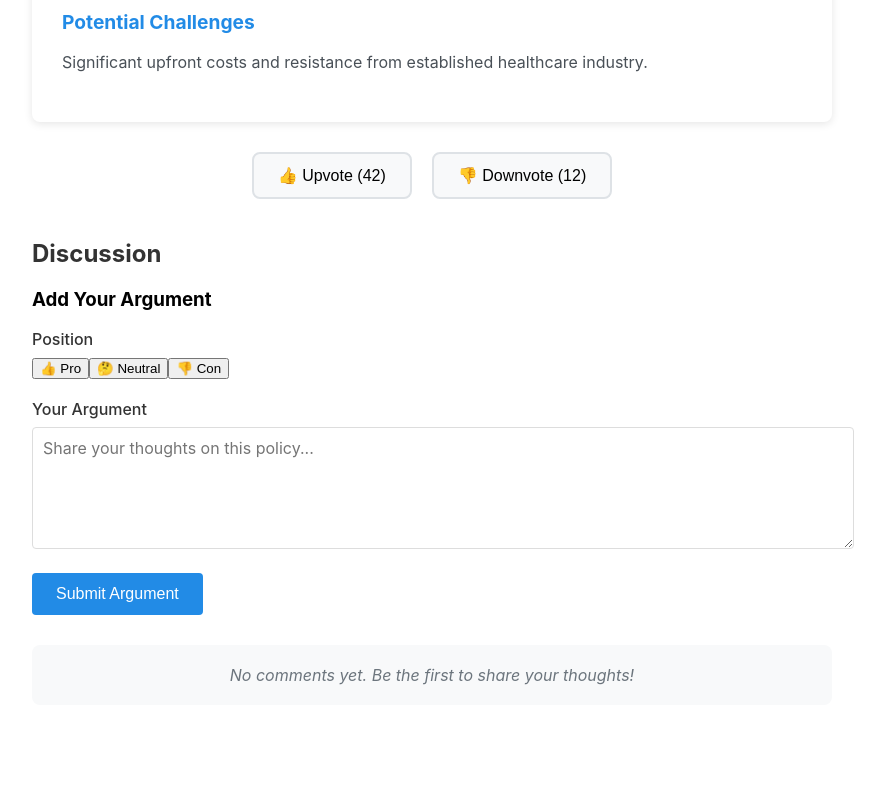
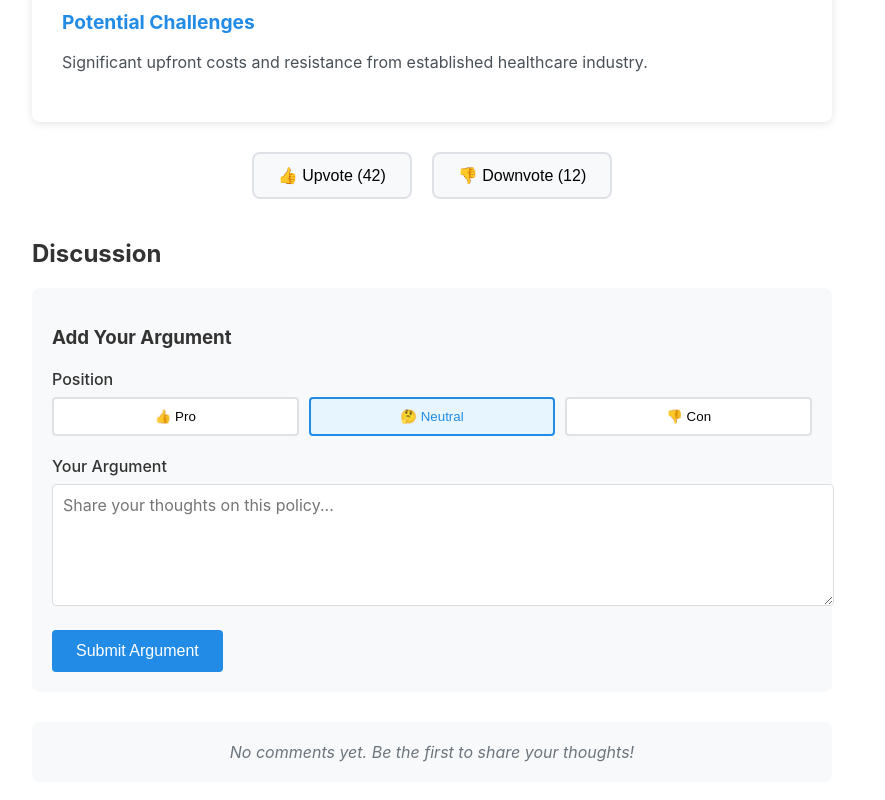
Before and after one commit to joemiddie13/policy-table, a React (Create React App) app: page /policies/1 in a window 1280 px wide. Shown: the part 686-1486 px from the top of the page, without its empty margins (208-1093 px from the left). Before the commit the page ends 1459 px from the top, so only its background shows below. Built offline with nearby package versions, Linux system fonts and the light colour scheme.

Commit message:
Nesting for debate replies

```diff
--- a/src/components/debate/Comment.css
+++ b/src/components/debate/Comment.css
@@ -122,3 +122,29 @@
   background-color: #e9ecef;
   border-color: #adb5bd;
 }
+
+/* Nested comment styling */
+.comment-replies {
+  margin-left: 40px;
+  margin-top: 15px;
+}
+
+/* Level-based indentation */
+.comment.level-1 {
+  margin-left: 20px;
+}
+
+.comment.level-2 {
+  margin-left: 40px;
+}
+
+.comment.level-3 {
+  margin-left: 60px;
+}
+
+/* Limit nesting depth visually */
+.comment.level-4,
+.comment.level-5,
+.comment.level-6 {
+  margin-left: 80px;
+}
--- a/src/components/debate/Comment.js
+++ b/src/components/debate/Comment.js
@@ -1,10 +1,18 @@
-import React from 'react';
-import { useDispatch } from 'react-redux';
-import { upvoteComment, downvoteComment } from '../../features/policies/policiesSlice';
+import React, { useState } from 'react';
+import { useDispatch, useSelector } from 'react-redux';
+import { upvoteComment, downvoteComment, selectPolicyById } from '../../features/policies/policiesSlice';
+import CommentForm from './CommentForm';
 import './Comment.css';
 
-function Comment({ comment, policyId }) {
+function Comment({ comment, policyId, level = 0 }) {
   const dispatch = useDispatch();
+  const [showReplyForm, setShowReplyForm] = useState(false);
+
+  // Get the policy to access all comments
+  const policy = useSelector(state => selectPolicyById(state, policyId));
+
+  // Find child comments
+  const childComments = policy.comments.filter(c => c.parentId === comment.id);
 
   // Format the timestamp
   const formattedDate = new Date(comment.timestamp).toLocaleString();
@@ -31,8 +39,16 @@ function Comment({ comment, policyId }) {
     dispatch(downvoteComment({ policyId, commentId: comment.id }));
   };
 
+  const handleReplyClick = () => {
+    setShowReplyForm(true);
+  };
+
+  const handleCancelReply = () => {
+    setShowReplyForm(false);
+  };
+
   return (
-    <div className={`comment ${getPositionClass(comment.type)}`}>
+    <div className={`comment ${getPositionClass(comment.type)} level-${level}`}>
       <div className="comment-header">
         <div className="comment-author">
           <span className="author-name">{comment.author}</span>
@@ -62,10 +78,34 @@ function Comment({ comment, policyId }) {
             👎 {comment.downvotes}
           </button>
         </div>
-        <button className="reply-button">
+        <button
+          className="reply-button"
+          onClick={handleReplyClick}
+        >
           Reply
         </button>
       </div>
+
+      {showReplyForm && (
+        <CommentForm
+          policyId={policyId}
+          parentId={comment.id}
+          onCancel={handleCancelReply}
+        />
+      )}
+
+      {childComments.length > 0 && (
+        <div className="comment-replies">
+          {childComments.map(childComment => (
+            <Comment
+              key={childComment.id}
+              comment={childComment}
+              policyId={policyId}
+              level={level + 1}
+            />
+          ))}
+        </div>
+      )}
     </div>
   );
 }
--- a/src/components/debate/CommentForm.css
+++ b/src/components/debate/CommentForm.css
@@ -0,0 +1,107 @@
+.comment-form {
+  background-color: #f8f9fa;
+  border-radius: 8px;
+  padding: 20px;
+  margin-bottom: 20px;
+}
+
+.comment-form.reply-form {
+  margin-top: 15px;
+  margin-left: 40px;
+  border-left: 3px solid #dee2e6;
+}
+
+.comment-form h3 {
+  margin-bottom: 20px;
+  color: #333;
+}
+
+.form-group {
+  margin-bottom: 20px;
+}
+
+.form-group label {
+  display: block;
+  margin-bottom: 8px;
+  font-weight: 500;
+  color: #495057;
+}
+
+.position-buttons {
+  display: flex;
+  gap: 10px;
+}
+
+.position-btn {
+  flex: 1;
+  padding: 10px;
+  border: 2px solid #dee2e6;
+  background-color: #fff;
+  border-radius: 4px;
+  cursor: pointer;
+  font-weight: 500;
+  transition: all 0.2s;
+}
+
+.position-btn:hover {
+  background-color: #f8f9fa;
+}
+
+.position-btn.active {
+  border-color: #228be6;
+  background-color: #e7f5ff;
+  color: #228be6;
+}
+
+.comment-form textarea {
+  width: 100%;
+  padding: 10px;
+  border: 1px solid #dee2e6;
+  border-radius: 4px;
+  font-size: 16px;
+  font-family: inherit;
+  resize: vertical;
+}
+
+.error-text {
+  color: #dc3545;
+  margin-top: 5px;
+  font-size: 14px;
+}
+
+.form-actions {
+  display: flex;
+  gap: 10px;
+  justify-content: flex-start;
+}
+
+.submit-button {
+  padding: 10px 20px;
+  background-color: #228be6;
+  color: white;
+  border: none;
+  border-radius: 4px;
+  font-weight: 500;
+  cursor: pointer;
+  transition: background-color 0.2s;
+}
+
+.submit-button:hover {
+  background-color: #1c7ed6;
+}
+
+.cancel-button {
+  padding: 10px 20px;
+  background-color: #fff;
+  color: #495057;
+  border: 1px solid #dee2e6;
+  border-radius: 4px;
+  font-weight: 500;
+  cursor: pointer;
+  transition: all 0.2s;
+}
+
+.cancel-button:hover {
+  background-color: #f8f9fa;
+  border-color: #adb5bd;
+}
--- a/src/components/debate/CommentForm.js
+++ b/src/components/debate/CommentForm.js
@@ -1,8 +1,9 @@
 import React, { useState } from 'react';
 import { useDispatch } from 'react-redux';
 import { addComment } from '../../features/policies/policiesSlice';
+import './CommentForm.css';
 
-function CommentForm({ policyId }) {
+function CommentForm({ policyId, parentId = null, onCancel = null }) {
   const dispatch = useDispatch();
   const [text, setText] = useState('');
   const [type, setType] = useState('neutral');
@@ -20,7 +21,8 @@ function CommentForm({ policyId }) {
       policyId,
       comment: {
         text: text.trim(),
-        type
+        type,
+        parentId
       }
     }));
 
@@ -28,11 +30,18 @@ function CommentForm({ policyId }) {
     setText('');
     setType('neutral');
     setError('');
+
+    // Call onCancel if this is a reply form
+    if (onCancel) {
+      onCancel();
+    }
   };
 
+  const isReply = parentId !== null;
+
   return (
-    <form onSubmit={handleSubmit} className="comment-form">
-      <h3>Add Your Argument</h3>
+    <form onSubmit={handleSubmit} className={`comment-form ${isReply ? 'reply-form' : ''}`}>
+      <h3>{isReply ? 'Reply to Comment' : 'Add Your Argument'}</h3>
 
       <div className="form-group">
         <label>Position</label>
@@ -62,20 +71,27 @@ function CommentForm({ policyId }) {
       </div>
 
       <div className="form-group">
-        <label htmlFor="argument">Your Argument</label>
+        <label htmlFor="argument">Your {isReply ? 'Reply' : 'Argument'}</label>
         <textarea
           id="argument"
           value={text}
           onChange={(e) => setText(e.target.value)}
-          placeholder="Share your thoughts on this policy..."
-          rows="4"
+          placeholder={isReply ? 'Share your reply...' : 'Share your thoughts on this policy...'}
+          rows={isReply ? '3' : '4'}
         />
         {error && <p className="error-text">{error}</p>}
       </div>
 
-      <button type="submit" className="submit-button">
-        Submit Argument
-      </button>
+      <div className="form-actions">
+        <button type="submit" className="submit-button">
+          Submit {isReply ? 'Reply' : 'Argument'}
+        </button>
+        {isReply && onCancel && (
+          <button type="button" className="cancel-button" onClick={onCancel}>
+            Cancel
+          </button>
+        )}
+      </div>
     </form>
   );
 }
```
